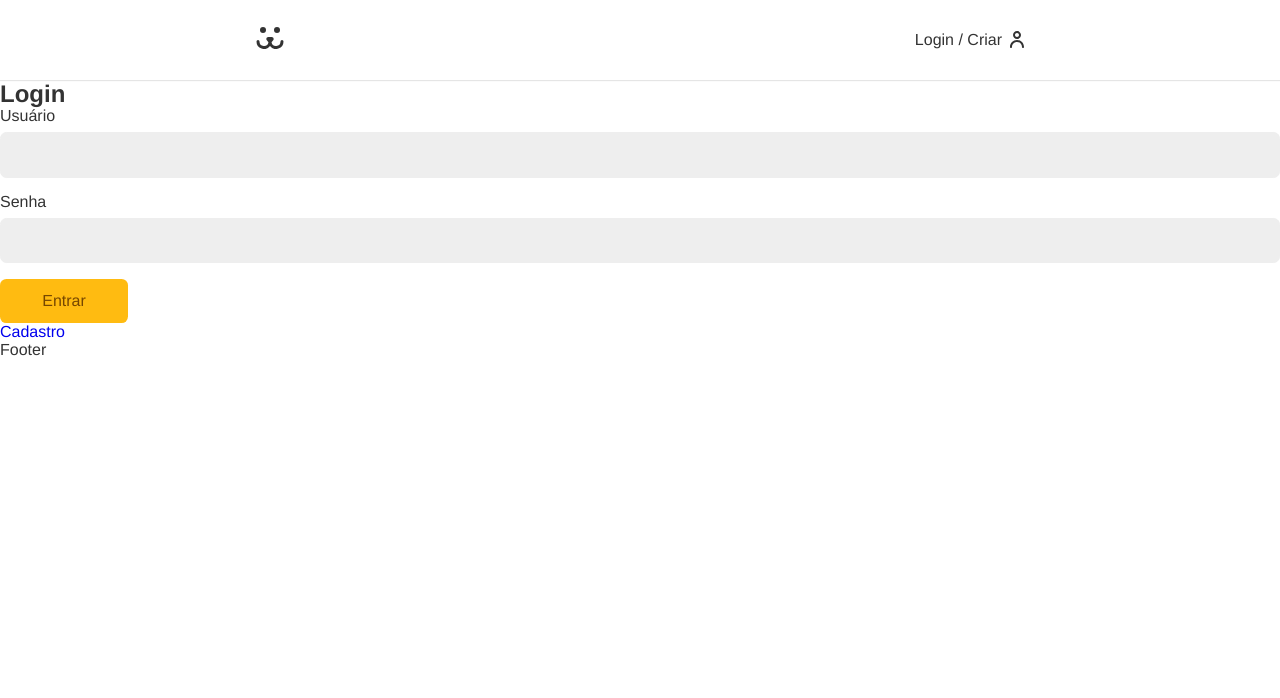
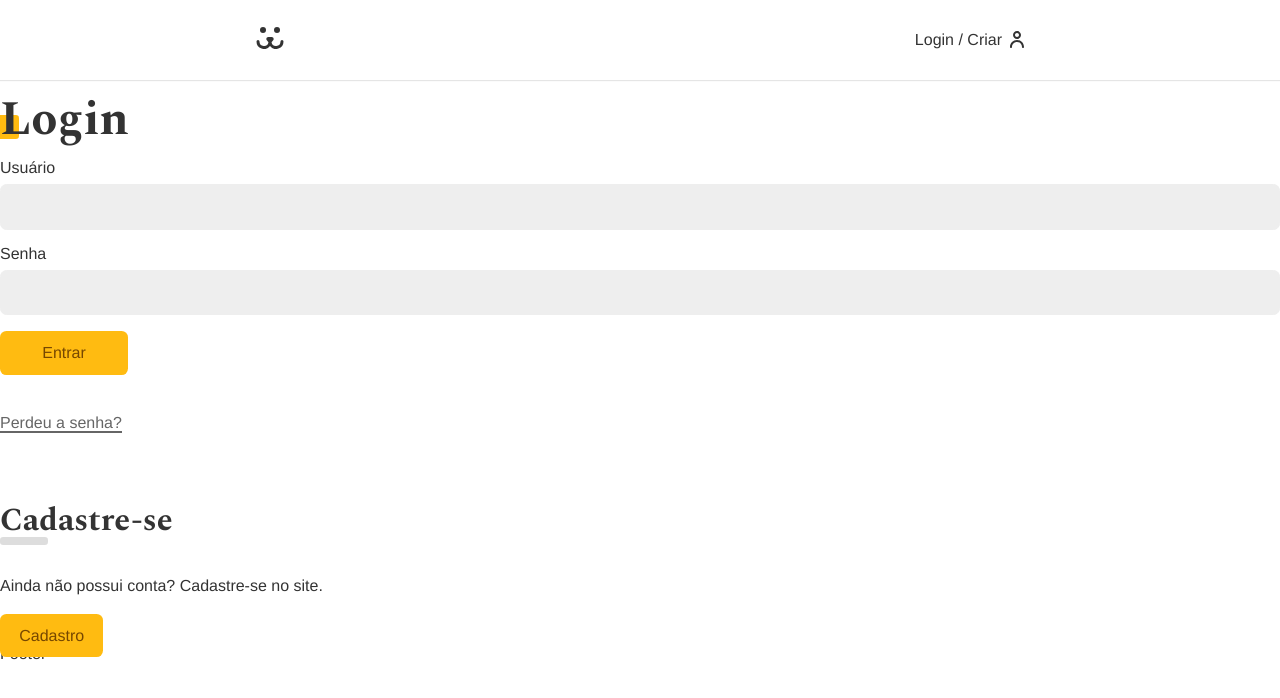
Before and after one commit to Rafael-Mota-Moraes/dogs, a React (Vite) app: page /login in a window 1280 px wide. Shown: the top 698 px of the page. Built offline with nearby package versions, Linux system fonts and the light colour scheme.

Commit message:
Login form

```diff
--- a/src/App.css
+++ b/src/App.css
@@ -1,3 +1,5 @@
+@import url("https://fonts.googleapis.com/css2?family=Spectral:wght@700&display=swap");
+
 * {
   box-sizing: border-box;
 }
@@ -43,6 +45,7 @@
 
 a {
   text-decoration: none;
+  color: #333;
 }
 
 .container {
@@ -50,3 +53,38 @@
   padding: 0 1rem;
   margin: 0 auto;
 }
+
+.title {
+  font-family: var(--type-second);
+  line-height: 1;
+  font-size: 3rem;
+  margin: 1rem 0;
+  position: relative;
+  z-index: 1;
+}
+
+.title::after {
+  content: "";
+  display: block;
+  width: 1.5rem;
+  height: 1.5rem;
+  background-color: #fb1;
+  position: absolute;
+  bottom: 5px;
+  left: -5px;
+  border-radius: 0.2rem;
+  z-index: -1;
+}
+
+.animeLeft {
+  opacity: 0;
+  transform: translateX(-20);
+  animation: animeLeft 0.3s forwards;
+}
+
+@keyframes animeLeft {
+  to {
+    opacity: 1;
+    transform: initial;
+  }
+}
--- /dev/null
+++ b/src/components/Helper/Error.jsx
@@ -0,0 +1,8 @@
+import React from "react";
+
+const Error = ({ error }) => {
+  if (!error) return null;
+  return <p style={{ color: "#f31", margin: "1rem 0" }}>{error}</p>;
+};
+
+export default Error;
--- a/src/components/Login/LoginForm.jsx
+++ b/src/components/Login/LoginForm.jsx
@@ -4,6 +4,9 @@
 import Button from "../Forms/Button";
 import useForm from "../../Hooks/useForm";
 import { UserContext } from "../../UserContext";
+import Error from "../Helper/Error";
+import styles from "./LoginForm.module.css";
+import stylesBtn from "../Forms/Button.module.css";
 
 const LoginForm = () => {
   const username = useForm();
@@ -20,9 +23,9 @@
   }
 
   return (
-    <section>
-      <h1>Login</h1>
-      <form onSubmit={handleSubmit}>
+    <section className="animeLeft">
+      <h1 className="title">Login</h1>
+      <form onSubmit={handleSubmit} className={styles.form}>
         <Input label="Usuário" type="text" name="username" {...username} />
         <Input label="Senha" type="password" name="password" {...password} />
         {loading ? (
@@ -30,9 +33,18 @@
         ) : (
           <Button>Entrar</Button>
         )}
-        {error && <p>{error}</p>}
+        <Error error={error} />
       </form>
-      <Link to="/login/criar">Cadastro</Link>
+      <Link to="/login/perdeu" className={styles.perdeu}>
+        Perdeu a senha?
+      </Link>
+      <div className={styles.cadastro}>
+        <h2 className={styles.subtitle}>Cadastre-se</h2>
+        <p>Ainda não possui conta? Cadastre-se no site.</p>
+        <Link to="/login/criar" className={stylesBtn.button}>
+          Cadastro
+        </Link>
+      </div>
     </section>
   );
 };
--- /dev/null
+++ b/src/components/Login/LoginForm.module.css
@@ -0,0 +1,45 @@
+.form {
+  margin-bottom: 2rem;
+}
+
+.perdeu {
+  display: inline-block;
+  color: #666;
+  padding: 0.5rem 0;
+  line-height: 1;
+}
+
+.perdeu::after {
+  content: "";
+  height: 2px;
+  width: 100%;
+  background: currentColor;
+  display: block;
+}
+
+.cadastro {
+  margin-top: 4rem;
+}
+
+.cadastro p {
+  margin-top: 2rem;
+  margin-bottom: 2rem;
+}
+
+.subtitle {
+  font-family: var(--type-second);
+  line-height: 1;
+  font-size: 2rem;
+}
+
+.subtitle::after {
+  content: "";
+  display: block;
+  background: #ddd;
+  height: 0.5rem;
+  width: 3rem;
+  border-radius: 0.2rem;
+}
+
+.buttonCriar {
+}
```
